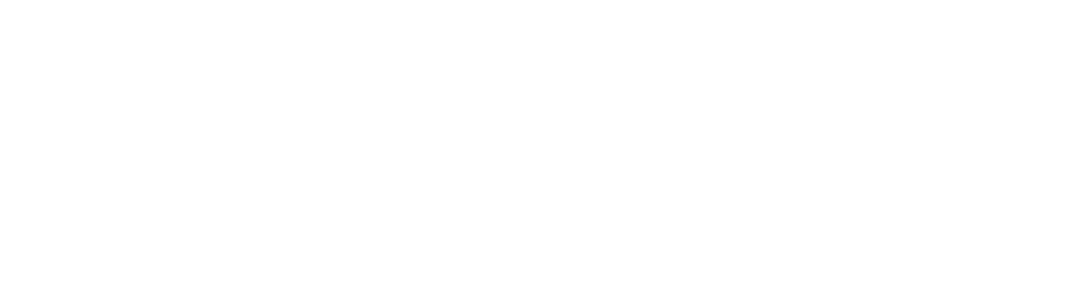
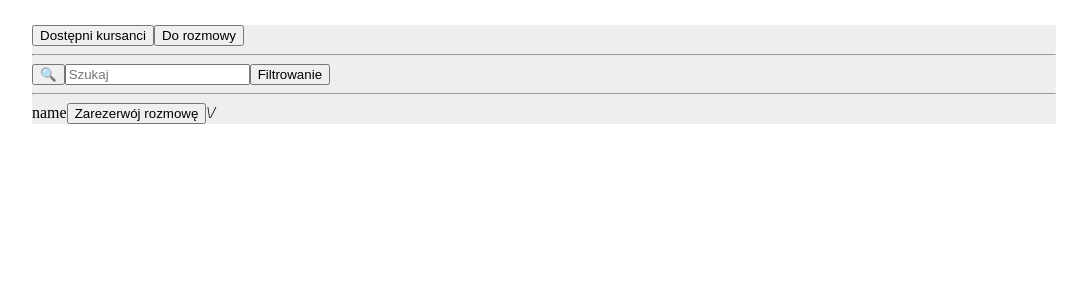
Before and after one commit to MateuszSzczukiewicz/MegaK-grupa3-frontend, a React (Vite) app: page /students in a window 1280 px wide. Before the commit this address had no page. Shown: the top 300 px of the page, without its empty margins (96-1183 px from the left). Built offline with nearby package versions, Linux system fonts and the light colour scheme.

Commit message:
StudentsPage feature basic setup

```diff
--- /dev/null
+++ b/src/components/molecules/StudentBar/StudentBar.styles.ts
@@ -0,0 +1 @@
+import styled from 'styled-components';
--- /dev/null
+++ b/src/components/molecules/StudentBar/StudentBar.tsx
@@ -0,0 +1,22 @@
+import {  } from './StudentBar.styles.ts';
+
+export const StudentBar = ({simplified}) => {
+
+    return (
+        simplified ?
+            <div>
+                <span>name</span>
+                <button>Zarezerwój rozmowę</button>
+                <i>\/</i>
+            </div> :
+            <div>
+                <span>Rezerwacja do: <b>DD.MM.YYYY r.</b> </span>
+                <img src="" alt=""/>
+                <span> NAME </span>
+                <button>Pokaż CV</button>
+                <div>Zainteresowania</div>
+                <div>Zatrudnienie</div>
+                <i>\/</i>
+            </div>
+    )
+}
--- /dev/null
+++ b/src/components/organisms/StudentsComponent/StudentsComponent.styles.ts
@@ -0,0 +1,7 @@
+import styled from 'styled-components';
+
+export const StudentsComponentDiv = styled.div`
+    background: #eee;
+    width: 80%;
+    margin: 25px auto;
+`;
--- /dev/null
+++ b/src/components/organisms/StudentsComponent/StudentsComponent.tsx
@@ -0,0 +1,20 @@
+import { StudentsComponentDiv } from './StudentsComponent.styles.ts';
+import {StudentBar} from "../../molecules/StudentBar/StudentBar";
+import {useState} from "react";
+
+export const StudentsComponent = () => {
+
+    const [simplified, setSimplified] = useState(true);
+
+    return (
+        <StudentsComponentDiv>
+            <button onClick={()=>setSimplified(true)}>Dostępni kursanci</button>
+            <button onClick={()=>setSimplified(false)}>Do rozmowy</button>
+            <hr/>
+            <button>🔍</button><input type="text" placeholder="Szukaj"/>
+            <button>Filtrowanie</button>
+            <hr/>
+            <StudentBar simplified={simplified}/>
+        </StudentsComponentDiv>
+    )
+}
--- a/src/pages/Root.tsx
+++ b/src/pages/Root.tsx
@@ -1,10 +1,12 @@
 import { Route, Routes } from 'react-router-dom';
 import { Homepage } from './Homepage.tsx';
+import { StudentsPage } from "./StudentsPage";
 
 export const Root = () => {
 	return (
 		<Routes>
 			<Route path="/" element={<Homepage />} />
+			<Route path="/students" element={ <StudentsPage /> }/>
 		</Routes>
 	);
 };
--- /dev/null
+++ b/src/pages/StudentsPage.tsx
@@ -0,0 +1,3 @@
+import { StudentsComponent } from "../components/organisms/StudentsComponent/StudentsComponent";
+
+export const StudentsPage = () => ( <StudentsComponent /> );
```
